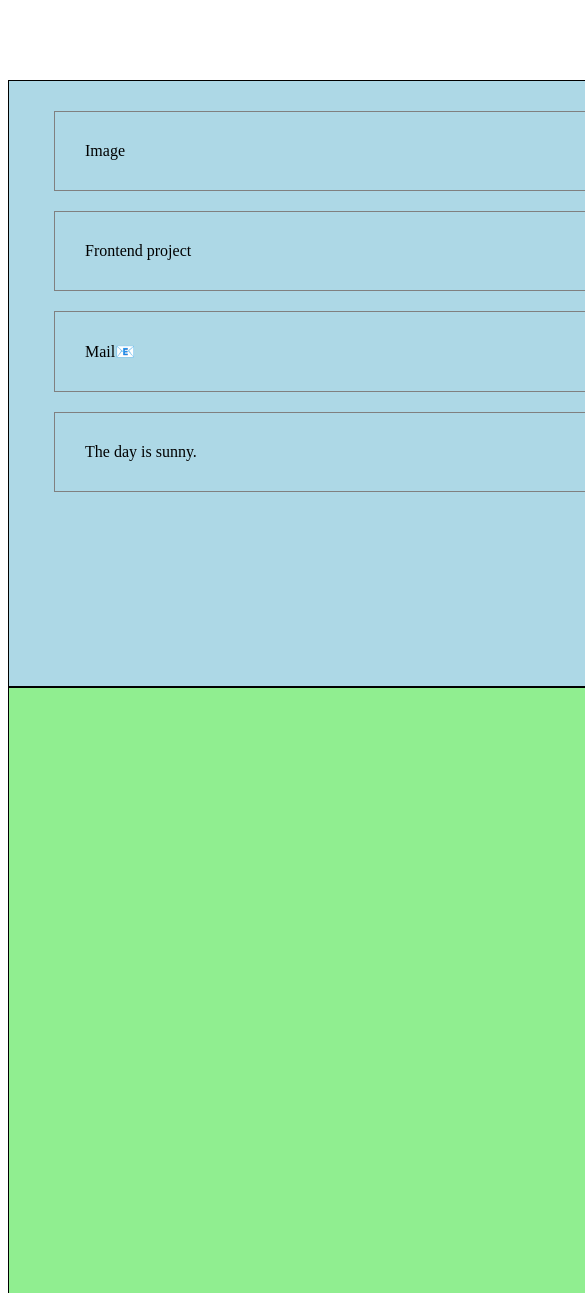
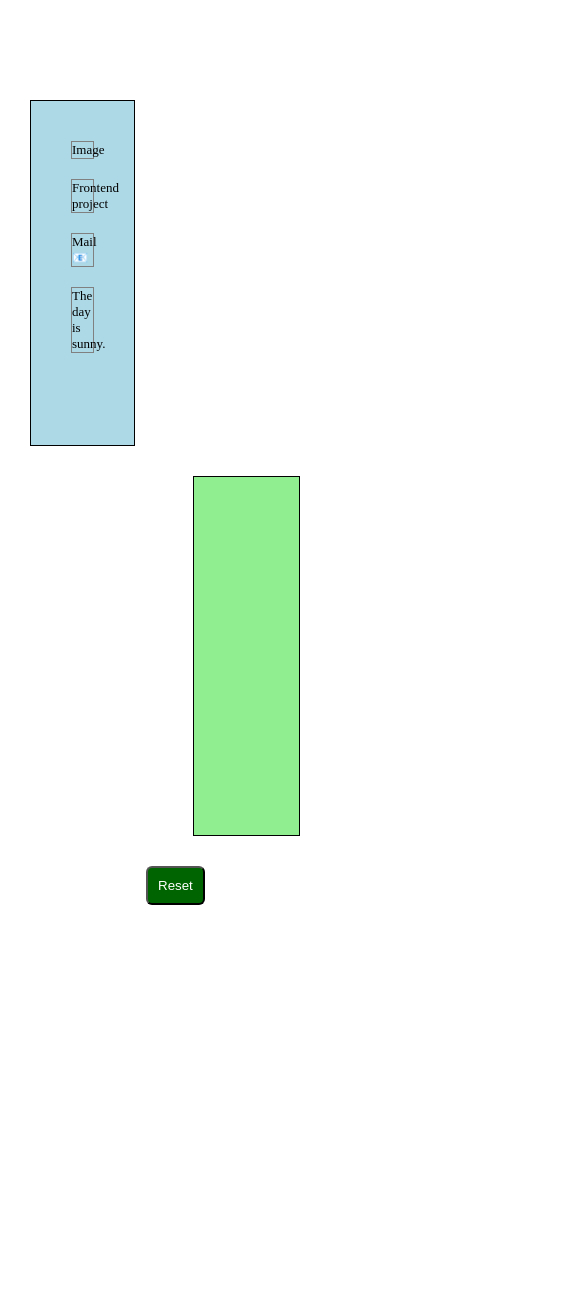
Before and after one commit to ASHISH74888/Front-end-assignment, a plain HTML site: page index.html in a window 390 px wide. Shown: the top 1293 px of the page, 585 px wide, since content can reach past the window. After the commit the page ends 935 px from the top, so only its background shows below. Drawn offline with Linux system fonts and the light colour scheme.

Commit message:
Update style.css

```diff
--- a/style.css
+++ b/style.css
@@ -25,13 +25,6 @@
       #container1 {
         background-color: lightblue;
       }
-      .double1{
-        border: 4px solid black;
-      }
-      .double2{
-        border: 4px solid black;
-      }
-
       #container2 {
         background-color: lightgreen;
       }
@@ -54,3 +47,66 @@
         background-color: red;
         cursor: pointer;
     }
+    @media (max-width: 600px) {
+        .container {
+          width: 100%;
+          float: none;
+          margin-right: 0;
+          margin-bottom: 20px;
+        }
+        #resetButton{
+            margin-left: 264px;
+        }
+
+      }
+      /* for Ipad Design */
+      @media (max-width: 820px) {
+        .container {
+            width: 293px;
+            height: 410px;
+          float: left;
+          margin-right: 70px;
+          margin-bottom: 20px;
+        }
+        #resetButton{
+            margin-left: 330px;
+        }
+
+      }
+/* For Smartphone */
+      @media (max-width: 412px) {
+        *{
+            margin: 10px;
+        }
+        .container {
+            width: 116px;
+            height: 304px;
+          /* float: left; */
+          /* margin-right: 70px;
+          /* margin-bottom: 20px; */
+        }
+        .item{
+            padding:0px;
+            font-size: small;
+        }
+        #container1{
+            width: 63px;
+            padding: 20px;
+            display:inline-block;
+
+        }
+        #container2{
+            float: right;
+            width: 70px;
+            height: 338px;
+        }
+        #resetButton{
+            margin-left: 126px;
+        }
+
+      }
+
+      /*For Browser Compatibility */
+      .item {
+        -webkit-user-drag: element;
+      }
```
